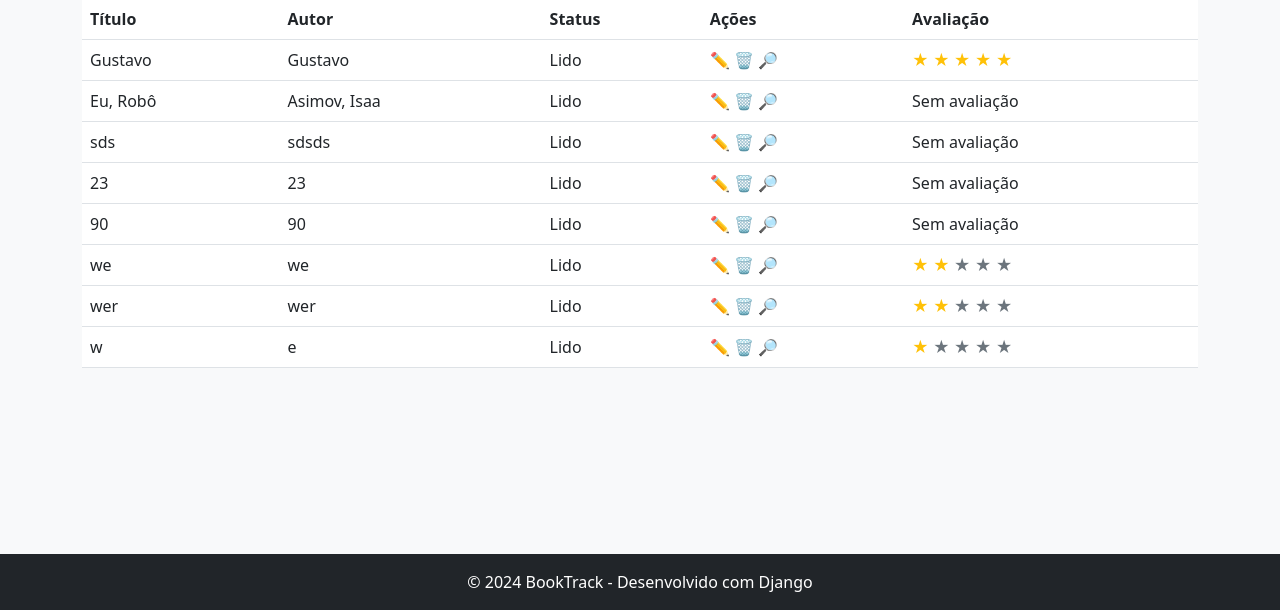
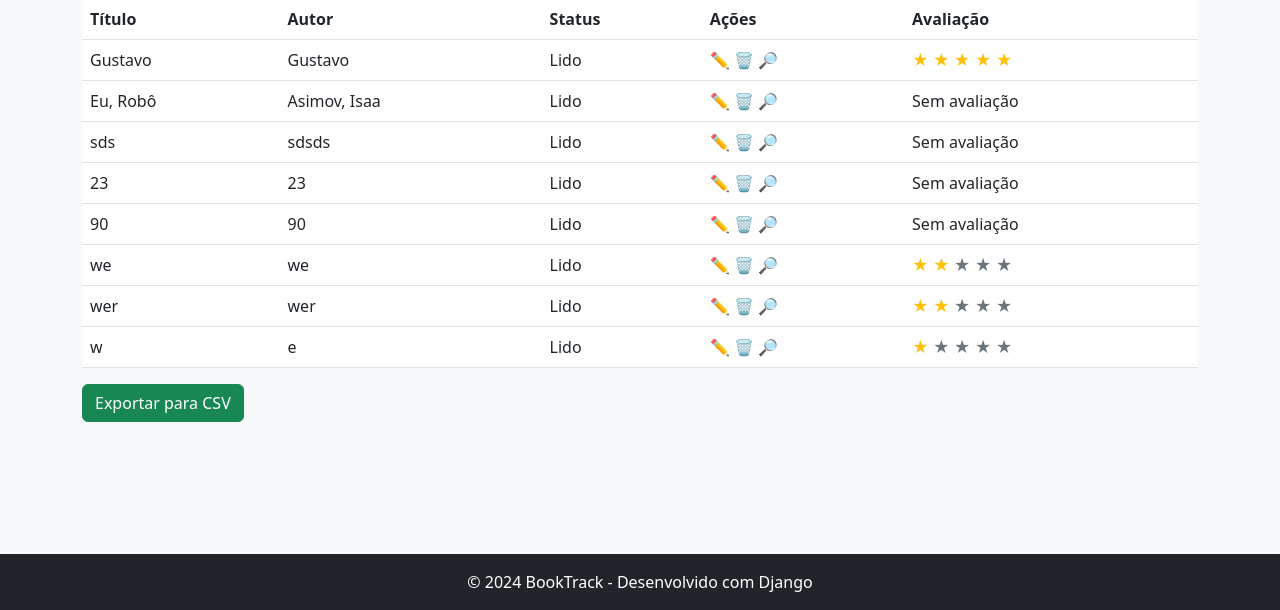
Before and after one commit to GustavoGarciaPereira/app_book_django, a Django app: page / in a window 1280 px wide. Shown: the part 190-800 px from the top of the page. Run offline with Django 4.2, Linux system fonts and the light colour scheme; a user stored in the database is signed in; data comes from the database, SQL or seed files in the repository; both versions use the stored data as it was after the commit.

Commit message:
adicionando exportacao

```diff
--- a/books_preject/books/templates/books/list.html
+++ b/books_preject/books/templates/books/list.html
@@ -42,5 +42,8 @@
     </tr>
     {% endfor %}
 </table>
-
+<!-- templates/books/list.html -->
+<a href="{% url 'export_books' %}" class="btn btn-success mb-3">
+    Exportar para CSV
+</a>
 {% endblock %}
--- a/books_preject/books/urls.py
+++ b/books_preject/books/urls.py
@@ -8,7 +8,8 @@ from .views import (
     BookDetailView,
     BookDeleteView,
     GraficoTemplateView,
-    reading_stats
+    reading_stats,
+    export_books
 )
 
 from .views import reading_stats
@@ -20,4 +21,5 @@ urlpatterns = [
     path('book_delete/<int:pk>/', BookDeleteView.as_view(), name='book_delete'),
     path('stats/', reading_stats, name='reading_stats'),
     path('graficos/', GraficoTemplateView.as_view(), name='book_grafico'),
+    path('export/', export_books, name='export_books'),
 ]
--- a/books_preject/books/views.py
+++ b/books_preject/books/views.py
@@ -124,3 +124,21 @@ def reading_stats(request):
 
 class GraficoTemplateView(TemplateView):
     template_name = 'books/grafico.html'
+
+
+# views.py
+import csv
+from django.http import HttpResponse
+
+def export_books(request):
+    response = HttpResponse(content_type='text/csv')
+    response['Content-Disposition'] = 'attachment; filename="meus_livros.csv"'
+
+    writer = csv.writer(response)
+    writer.writerow(['Título', 'Autor', 'Status', 'Avaliação'])
+
+    books = Book.objects.filter(user=request.user)
+    for book in books:
+        writer.writerow([book.title, book.author, book.status, book.rating or 'N/A'])
+
+    return response
```
Also changed, not shown: books_preject/db.sqlite3.
